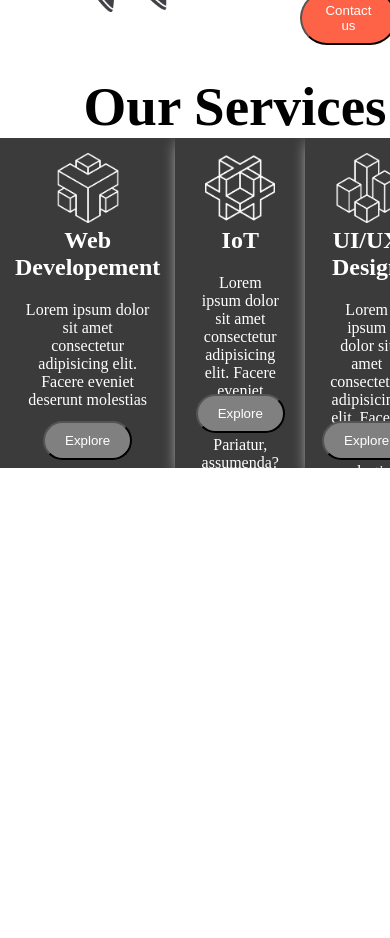
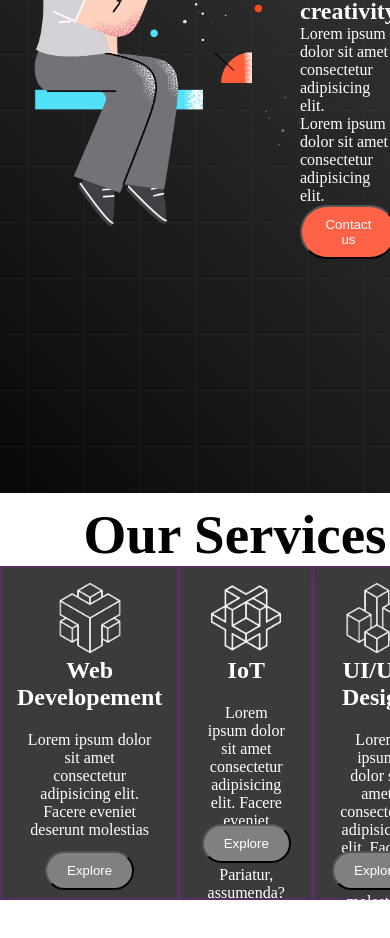
Before and after one commit to Jiislam/concepts, a plain HTML site: page index.html in a window 390 px wide. Shown: the part 1340-2278 px from the top of the page. Before the commit the page ends 1983 px from the top, so only its background shows below. Drawn offline with Linux system fonts and the light colour scheme.

Commit message:
responsive ball

```diff
--- a/style.css
+++ b/style.css
@@ -84,7 +84,9 @@ color: white;
 .box{
     height: 300px;
     width: 250px;
-     box-shadow: 5px 5px 15px ;
+    border: 2px solid;
+    border-color: rgba(195, 0, 255, 0.205);
+     box-shadow: 15px 15px 15px ;
      background-color: rgba(35, 34, 34, 0.885);
      text-align: center;
      color: white;
@@ -111,3 +113,12 @@ color: white;
    justify-content: space-around;
 
 }
+.about-container{
+    display: flex;
+justify-content:space-around;
+height: 100vh;
+align-items: center;
+background-image: url("images/background.png"),
+linear-gradient(45deg,rgb(8, 8, 8),rgb(65, 65, 65));
+color: white;
+}
```
Also changed, not shown: index.html (+5 -3 lines), ball.html (added).
